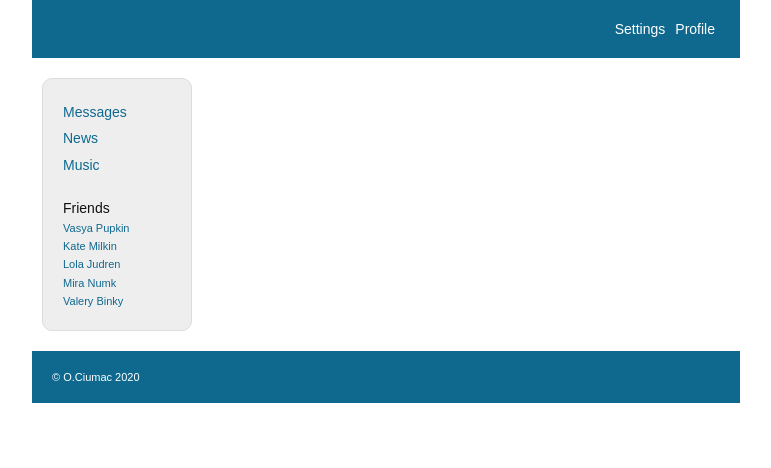
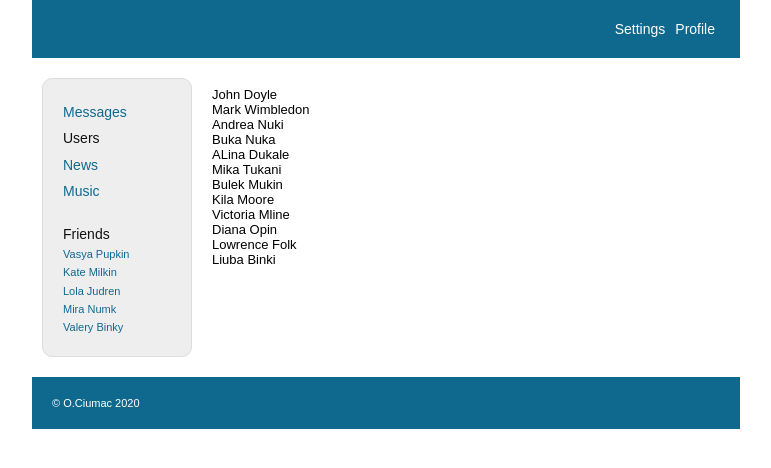
Before and after one commit to olecium/social-network, a React (Create React App) app: page /users in a window 1280 px wide. Shown: the top 468 px of the page, without its empty margins (254-1025 px from the left). Built offline with nearby package versions, Linux system fonts and the light colour scheme.

Commit message:
Adding users page

```diff
--- a/src/components/Main/Content/Content.jsx
+++ b/src/components/Main/Content/Content.jsx
@@ -6,12 +6,14 @@ import Music from "../../Music/Music";
 import Settings from "../../Settings/Settings";
 import css from "./Content.module.scss";
 import MessagesContainer from "../../Messages/MessagesContainer";
+import UsersContainer from "../../Users/UsersContainer";
 
 function Content(props) {
     return(
         <section className={css.app_content}>
             <Route path="/profile" render={() => <ProfileContainer />} />
             <Route path="/messages" render={() => <MessagesContainer />} />
+            <Route path="/users" render={() => <UsersContainer />} />
             <Route path="/news" component={News} />
             <Route path="/music" component={Music} />
             <Route path="/settings" component={Settings} />
--- /dev/null
+++ b/src/components/Users/Users.jsx
@@ -0,0 +1,15 @@
+import React from "react";
+
+const Users = (props) => {
+    return (
+        <div>
+            {
+                props.users.map(u => <div key={u.id}>
+                        {u.name}
+                    </div>
+                )
+            }
+        </div>
+    );
+}
+export default Users;
--- /dev/null
+++ b/src/components/Users/UsersContainer.jsx
@@ -0,0 +1,27 @@
+import React from "react";
+import { connect } from "react-redux";
+import Users from "./Users";
+import {loadUsers_AC, follow_AC, unfollow_AC } from "./../../redux/users-reducer";
+
+let mapStateToProps = (state) => {
+    return {
+        users: state.usersPage.users
+    }
+}
+
+let mapDispatchToProps = (dispatch) => {
+    return {
+        loadUsers: (users) => {
+            dispatch(loadUsers_AC(users));
+        },
+        followUser: (userID) => {
+            dispatch(follow_AC(userID));
+        },
+        unfollowUser: (userID) => {
+            dispatch(unfollow_AC(userID));
+        }
+    }
+}
+
+const UsersContainer = connect(mapStateToProps, mapDispatchToProps)(Users);
+export default UsersContainer;
--- a/src/redux/redux-store.js
+++ b/src/redux/redux-store.js
@@ -2,12 +2,14 @@ import { createStore, combineReducers } from "redux";
 import profileReducer from "./profile-reducer";
 import sidebarReducer from "./sidebar-reducer";
 import messagesReducer from "./messages-reducer";
+import usersReducer from "./users-reducer";
 
 
 let reducers = combineReducers({
     profilePage: profileReducer,
     messagesPage: messagesReducer,
-    sidebar: sidebarReducer
+    sidebar: sidebarReducer,
+    usersPage: usersReducer
 });
 
 let store = createStore(reducers);
--- a/src/redux/sidebar-reducer.js
+++ b/src/redux/sidebar-reducer.js
@@ -1,6 +1,7 @@
 let initialState =  {
     nav: [
         {id: 1, title: "Messages", link: "/messages"},
+        {id: 1, title: "Users", link: "/users"},
         {id: 2, title: "News", link: "/news"},
         {id: 3, title: "Music", link: "/music"}
     ],
--- /dev/null
+++ b/src/redux/users-reducer.js
@@ -0,0 +1,175 @@
+import usericon from "../images/usericon.png";
+// INITIAL STATE
+let initialState = {
+    users: [
+        {
+            id: 1,
+            photo: `${usericon}`,
+            name: "John Doyle",
+            intro: "I'm a cool guy",
+            followed: 1,
+            location: {
+                country: "United Kingdom",
+                city: "London"
+            }
+        }, {
+            id: 2,
+            photo: `${usericon}`,
+            name: "Mark Wimbledon",
+            intro: "Business man",
+            followed: 1,
+            location: {
+                country: "USA",
+                city: "Maiami"
+            }
+        }, {
+            id: 3,
+            photo: `${usericon}`,
+            name: "Andrea Nuki",
+            intro: "Hi guys!",
+            followed: 0,
+            location: {
+                country: "USA",
+                city: "Maiami"
+            }
+        }, {
+            id: 4,
+            photo: `${usericon}`,
+            name: "Buka Nuka",
+            intro: "Hi guys!",
+            followed: 0,
+            location: {
+                country: "USA",
+                city: "Maiami"
+            }
+        }, {
+            id: 5,
+            photo: `${usericon}`,
+            name: "ALina Dukale",
+            intro: "Ladybird",
+            followed: 1,
+            location: {
+                country: "USA",
+                city: "Maiami"
+            }
+        }, {
+            id: 6,
+            photo: `${usericon}`,
+            name: "Mika Tukani",
+            intro: "Firefly",
+            followed: 0,
+            location: {
+                country: "United Kingdom",
+                city: "Colcester"
+            }
+        }, {
+            id: 7,
+            photo: `${usericon}`,
+            name: "Bulek Mukin",
+            intro: "Hi guys!",
+            followed: 1,
+            location: {
+                country: "Nothern Ireland",
+                city: "Belfast"
+            }
+        }, {
+            id: 8,
+            photo: `${usericon}`,
+            name: "Kila Moore",
+            intro: "Hi guys!",
+            followed: 0,
+            location: {
+                country: "USA",
+                city: "Maiami"
+            }
+        }, {
+            id: 9,
+            photo: `${usericon}`,
+            name: "Victoria Mline",
+            intro: "Hi guys!",
+            followed: 0,
+            location: {
+                country: "USA",
+                city: "Maiami"
+            }
+        }, {
+            id: 10,
+            photo: `${usericon}`,
+            name: "Diana Opin",
+            intro: "Ladybird",
+            followed: 1,
+            location: {
+                country: "USA",
+                city: "Maiami"
+            }
+        }, {
+            id: 11,
+            photo: `${usericon}`,
+            name: "Lowrence Folk",
+            intro: "Firefly",
+            followed: 0,
+            location: {
+                country: "United Kingdom",
+                city: "Colcester"
+            }
+        }, {
+            id: 12,
+            photo: `${usericon}`,
+            name: "Liuba Binki",
+            intro: "Hi guys!",
+            followed: 1,
+            location: {
+                country: "Nothern Ireland",
+                city: "Belfast"
+            }
+        }
+    ]
+};
+const LOAD_USERS = 'LOAD_USERS';
+const FOLLOW = 'FOLLOW';
+const UNFOLLOW = 'UNFOLLOW';
+
+// REDUCER
+const usersReducer = (state = initialState, action) => {
+
+    switch(action.type){
+        case FOLLOW: {
+            return {
+                ...state,
+                users: state.users.map((u) => {
+                    if(u.id === action.userID) {
+                        return {...u, followed: 1};
+                    }
+                    return u;
+                })
+            }
+        }
+        case UNFOLLOW: {
+            return {
+                ...state,
+                users: state.users.map((u) => {
+                    if(u.id === action.userID) {
+                        return {...u, followed: 0};
+                    }
+                    return u;
+                })
+            }
+        }
+        case LOAD_USERS: {
+            return {
+                ...state,
+                users: [...state.users, ...action.users]
+            }
+        }
+
+        default:
+            return state;
+    }
+}
+
+export default usersReducer;
+
+// ACTION CREATORS
+export const loadUsers_AC = (users) => ({type: LOAD_USERS, users});
+export const follow_AC = (userID) => ({type: FOLLOW, userID});
+export const unfollow_AC = (userID) => ({type: UNFOLLOW, userID});
```
Also changed, not shown: src/images/usericon.png (added).
